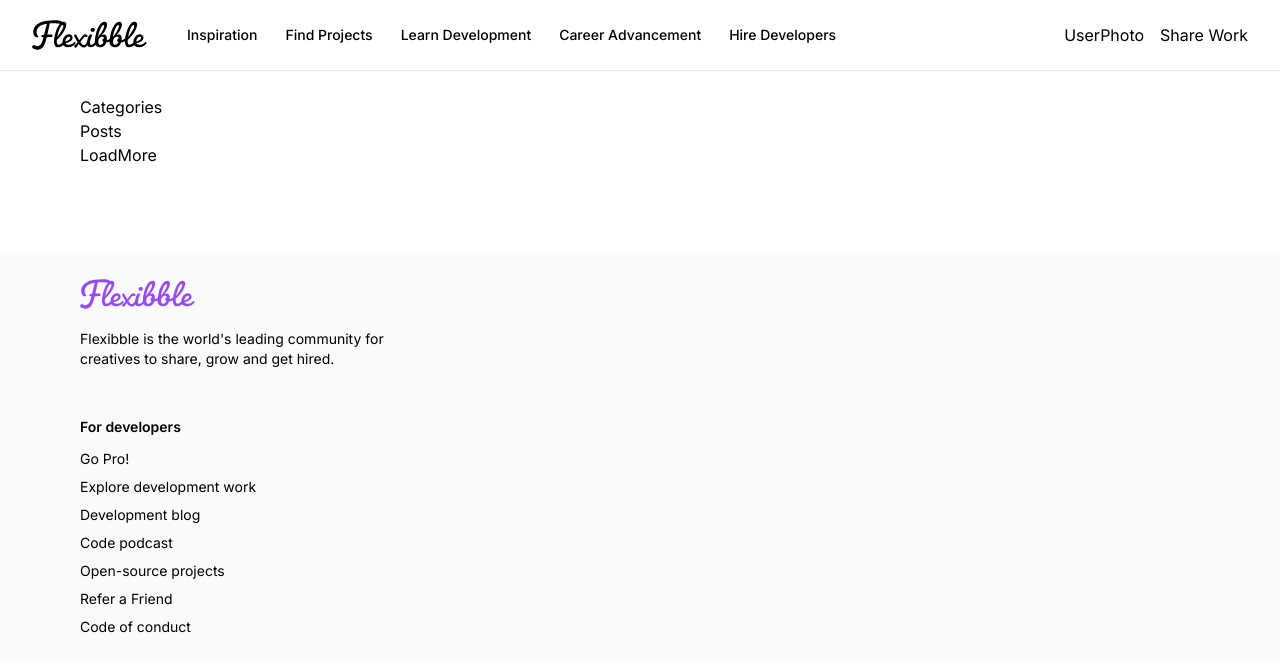
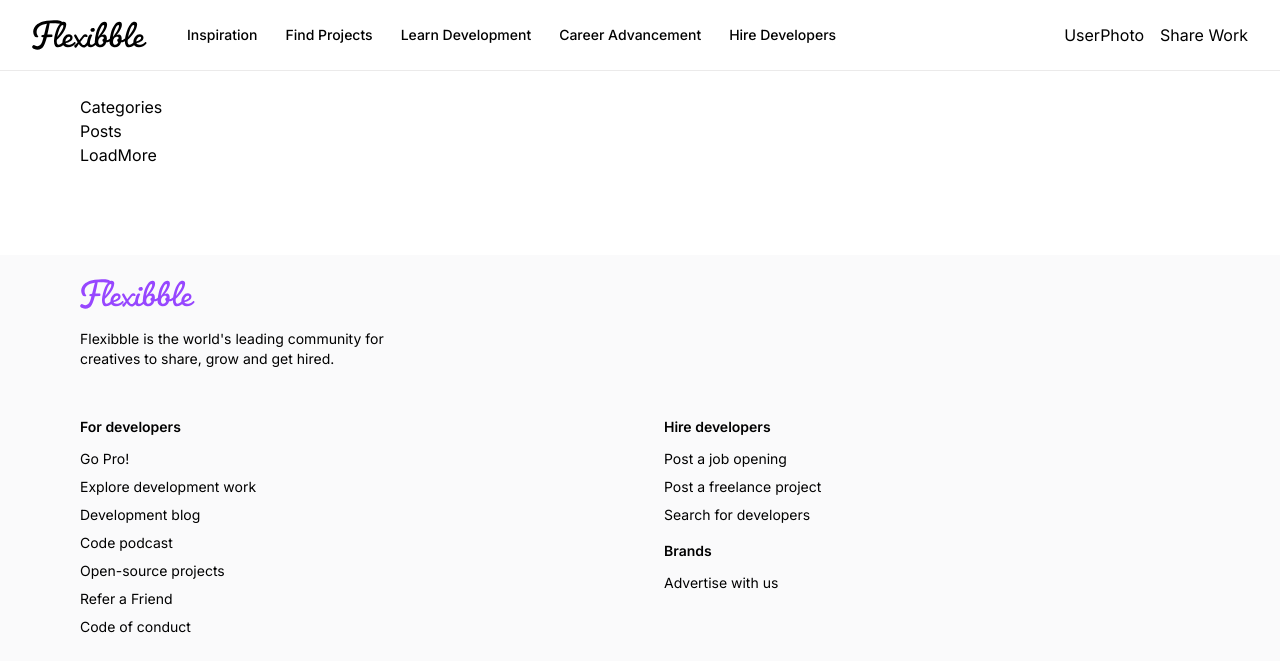
Before and after one commit to Jascha-Biederstedt/flexibble, a Next.js app: page / in a window 1280 px wide. Shown: the top 672 px of the page. Built offline with nearby package versions, Linux system fonts and the light colour scheme.

Commit message:
Add hire developers and brands footer links

```diff
--- a/components/Footer.tsx
+++ b/components/Footer.tsx
@@ -26,6 +26,17 @@
             title={footerLinks[0].title}
             links={footerLinks[0].links}
           />
+
+          <div className='flex-1 flex flex-col gap-4'>
+            <FooterColumn
+              title={footerLinks[1].title}
+              links={footerLinks[1].links}
+            />
+            <FooterColumn
+              title={footerLinks[2].title}
+              links={footerLinks[2].links}
+            />
+          </div>
         </div>
       </div>
     </footer>
```
